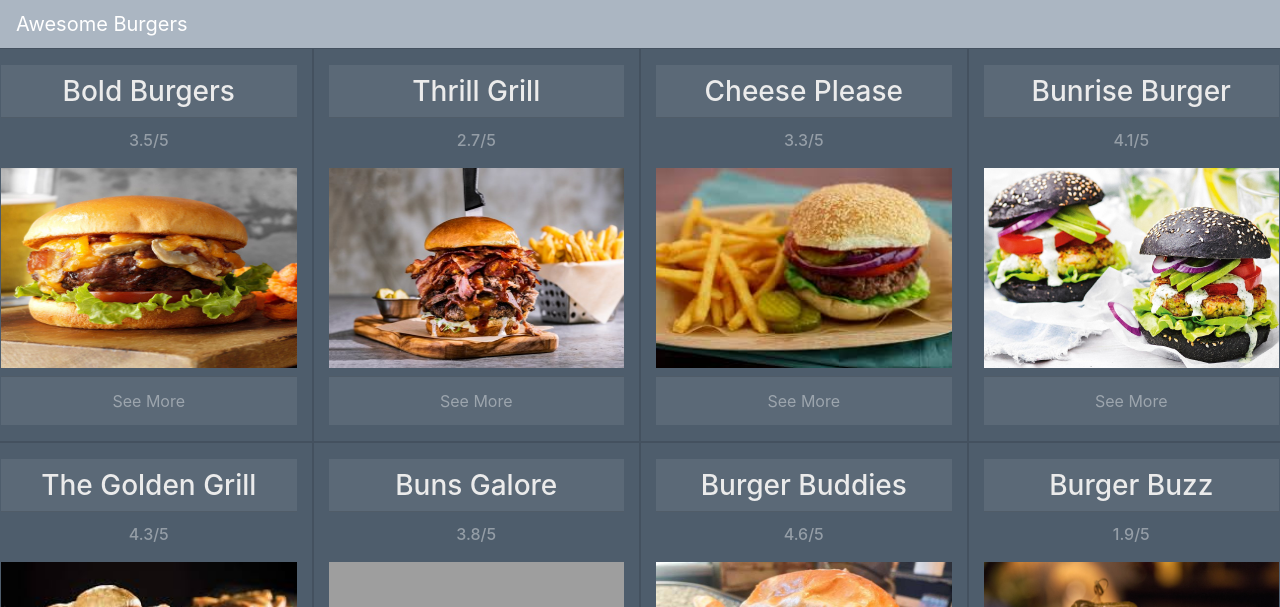
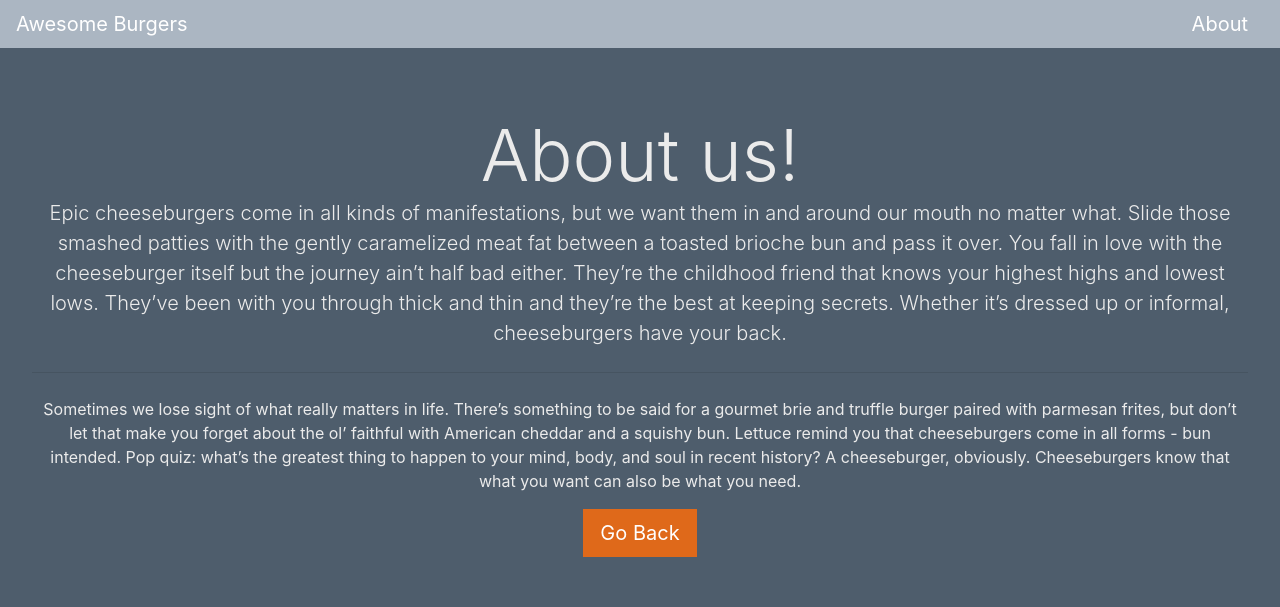
Before and after one commit to ricardani/react-suspense-demo, a React (Create React App) app: page /about in a window 1280 px wide. Shown: the top 607 px of the page. Built offline with nearby package versions, Linux system fonts and the light colour scheme; grey boxes are pictures that could not be loaded.

Commit message:
Add basic app

```diff
--- a/src/App.jsx
+++ b/src/App.jsx
@@ -1,8 +1,9 @@
 import React from 'react';
-import { Route, Switch, Link } from 'react-router-dom';
+import { Link, Route, Switch } from 'react-router-dom';
 
+import About from './components/About';
+import Burger from './components/Burger';
 import HomePage from './components/HomePage';
-import Burger from './components/Burger';
 import { unstable_setGlobalCacheLimit } from './cache';
 
 import './App.scss';
@@ -14,9 +15,11 @@ function App() {
         <div className='App bg-dark'>
             <nav className='navbar navbar-expand-lg navbar-dark bg-light'>
                 <Link className='navbar-brand' to='/'>Awesome Burgers</Link>
+                <Link className='navbar-brand' to='/about'>About</Link>
             </nav>
             <Switch>
                 <Route path='/burger/:burgerId' component={Burger} />
+                <Route path='/about' component={About} />
                 <Route path='/' component={HomePage} />
             </Switch>
         </div>
--- a/src/App.scss
+++ b/src/App.scss
@@ -1,4 +1,8 @@
 .App {
-  text-align: center;
-  height: 100vh;
+    text-align: center;
+    height: 100vh;
+
+    .navbar {
+        justify-content: space-between;
+    }
 }
--- a/src/cache/react-cache.js
+++ b/src/cache/react-cache.js
@@ -8,7 +8,7 @@
  */
 
 
-if (process.env.NODE_ENV !== "production") {
+if (process.env.NODE_ENV !== 'production') {
     (function() {
 
         Object.defineProperty(exports, '__esModule', { value: true });
--- /dev/null
+++ b/src/components/About.jsx
@@ -0,0 +1,24 @@
+import React from 'react';
+import { Link } from 'react-router-dom';
+
+const About = () => {
+    return (
+        <div className='jumbotron'>
+            <h1 className='display-3'>About us!</h1>
+            <p className='lead'>
+                Epic cheeseburgers come in all kinds of manifestations, but we want them in and around our mouth no matter what. Slide those smashed patties with the gently caramelized meat fat between a toasted brioche bun and pass it over. You fall in love with the cheeseburger itself but the journey ain’t half bad either.
+                They’re the childhood friend that knows your highest highs and lowest lows. They’ve been with you through thick and thin and they’re the best at keeping secrets. Whether it’s dressed up or informal, cheeseburgers have your back.
+            </p>
+            <hr className='my-4' />
+            <p>
+                Sometimes we lose sight of what really matters in life. There’s something to be said for a gourmet brie and truffle burger paired with parmesan frites, but don’t let that make you forget about the ol’ faithful with American cheddar and a squishy bun. Lettuce remind you that cheeseburgers come in all forms - bun intended.
+                Pop quiz: what’s the greatest thing to happen to your mind, body, and soul in recent history? A cheeseburger, obviously. Cheeseburgers know that what you want can also be what you need.
+            </p>
+            <p className='lead'>
+                <Link className='btn btn-primary btn-lg' to='/' role='button'>Go Back</Link>
+            </p>
+        </div>
+    );
+};
+
+export default About;
--- a/src/components/Spinner.jsx
+++ b/src/components/Spinner.jsx
@@ -4,8 +4,8 @@ import './spinner.scss';
 
 export default () => {
     return (
-        <div className="spinner">
-            <div className="spinner__animation" />
+        <div className='spinner bg-dark'>
+            <div className='spinner__animation' />
         </div>
     );
 };
--- a/src/index.scss
+++ b/src/index.scss
@@ -1,4 +1,9 @@
 @import '~bootswatch/dist/superhero/bootstrap.min.css';
+
+$black: #000;
+$dark: #555;
+$light: #ddd;
+$white: #fff;
 
 *,
 *::before,
@@ -21,18 +26,13 @@ body {
     sans-serif;
     -webkit-font-smoothing: antialiased;
     -moz-osx-font-smoothing: grayscale;
-  background: #fff;
+    background: $white;
 }
 
 code {
     font-family: source-code-pro, Menlo, Monaco, Consolas, 'Courier New',
     monospace;
 }
-
-$black: #000;
-$dark: #555;
-$light: #ddd;
-$white: #fff;
 
 img {
     width: 100%;
```
Also changed, not shown: src/AppWithDebugger.jsx (line endings or trailing spaces), src/components/Burger.jsx (line endings or trailing spaces), src/components/HomePage.jsx (line endings or trailing spaces), src/components/burger.scss (indentation only), src/components/home-page.scss (indentation only), src/debugger.scss (indentation only). Lines whose indentation alone changed are shown as unchanged.
